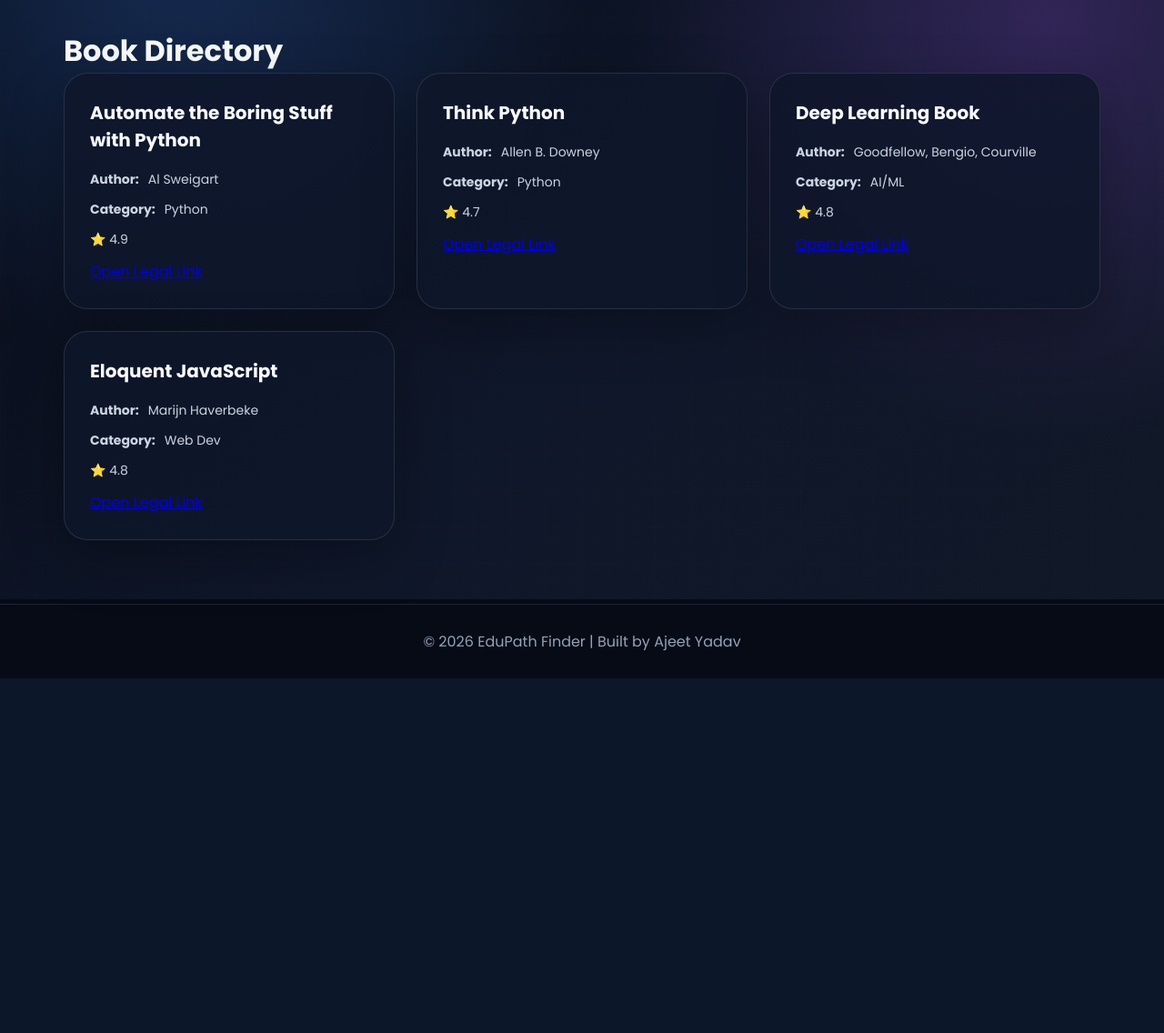
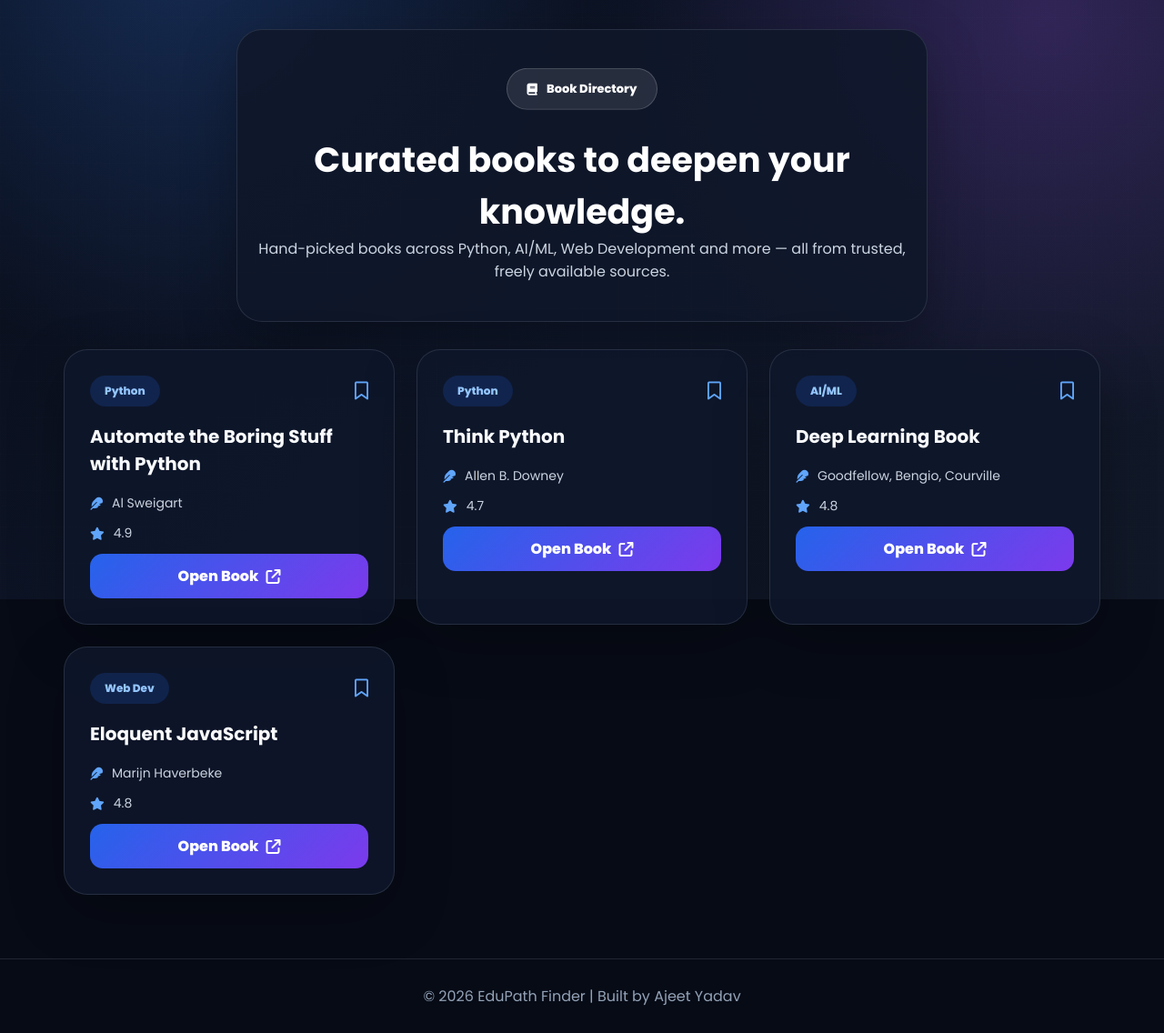
Before and after one commit to Ajeetyadav4583/EduPath-Finder, a Flask app: page /books in a window 1280 px wide. Shown: the part 141-1277 px from the top of the page at 91% size. Before the commit the page ends 887 px from the top, so only its background shows below. Run offline with Flask 3, Linux system fonts and the light colour scheme.

Commit message:
Enhance book directory layout and details
Added a section header and enhanced book details.

```diff
--- a/templates/books.html
+++ b/templates/books.html
@@ -1,17 +1,63 @@
 {% extends "base.html" %}
 
 {% block content %}
-<h1>Book Directory</h1>
+
+<section class="page-header reveal">
+
+    <span class="badge">
+        <i class="fa-solid fa-book"></i>
+        Book Directory
+    </span>
+
+    <h1>Curated books to deepen your knowledge.</h1>
+
+    <p>
+        Hand-picked books across Python, AI/ML, Web Development and more — all from trusted, freely available sources.
+    </p>
+
+</section>
 
 <div class="grid">
+
     {% for book in books %}
-    <div class="card">
+
+    <div class="card reveal" data-delay="{{ loop.index0 % 6 + 1 }}">
+
+        <div class="card-top">
+
+            <span class="tag">
+                {{ book.category }}
+            </span>
+
+            <i class="fa-regular fa-bookmark bookmark"></i>
+
+        </div>
+
         <h3>{{ book.title }}</h3>
-        <p><b>Author:</b> {{ book.author }}</p>
-        <p><b>Category:</b> {{ book.category }}</p>
-        <p>⭐ {{ book.rating }}</p>
-        <a href="{{ book.url }}" target="_blank">Open Legal Link</a>
+
+        <p>
+            <i class="fa-solid fa-feather"></i>
+            {{ book.author }}
+        </p>
+
+        <p>
+            <i class="fa-solid fa-star"></i>
+            {{ book.rating }}
+        </p>
+
+        <div class="course-actions">
+
+            <a href="{{ book.url }}" target="_blank">
+                Open Book
+                <i class="fa-solid fa-arrow-up-right-from-square"></i>
+            </a>
+
+        </div>
+
     </div>
+
     {% endfor %}
+
 </div>
+
 {% endblock %}
```
